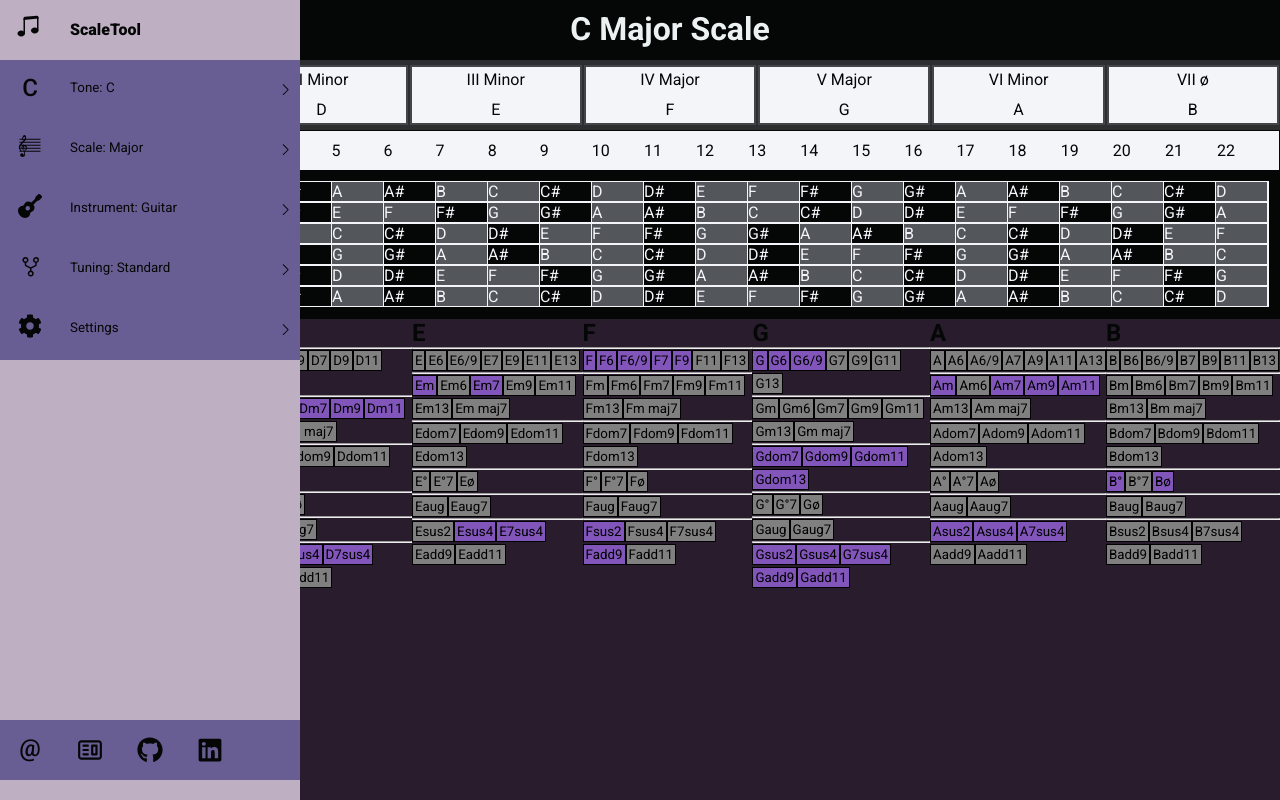
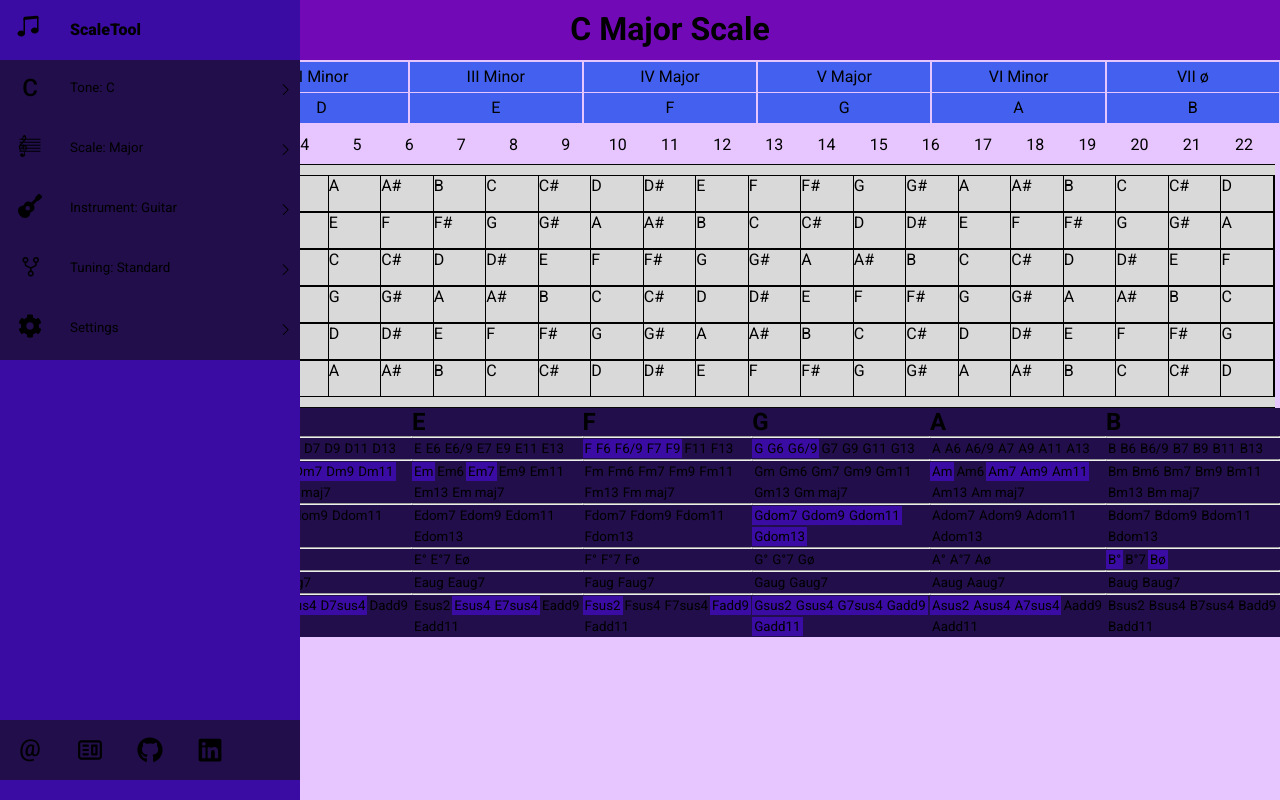
Before and after one commit to hoxas/ScaleTool, a React (Create React App) app: page / in a window 1280 px wide. Built offline with nearby package versions, Linux system fonts and the light colour scheme.

Commit message:
🧘 Rebuilding css with new colours ++ #15

```diff
--- a/src/components/style/ChordBuilder.css
+++ b/src/components/style/ChordBuilder.css
@@ -1,21 +1,20 @@
 .chordbuilder {
-    background: var(--dark-accent);
+    background: var(--alt-main);
     display: flex;
     flex-direction: row;
 }
 
 .chordbuilder button {
-    border: 1px black solid;
-    background: gray;
+    background: var(--alt-main);
     padding: 2px;
     /* border-radius: 2px; */
     margin: 1px 0px;
 }
 
 .chordbuilder button.colored {
-    background: var(--accent);
+    background: var(--main);
 }
 
 .chordbuilder button.selected {
-    background: var(--background);
+    background: var(--active);
 }
--- a/src/components/style/Fretboard.css
+++ b/src/components/style/Fretboard.css
@@ -1,35 +1,43 @@
-.fretboard {
-  border: 1px solid #050707;
-}
-
 .fretboard .strings {
-  background: #050707;
+    background: var(--fretboard-background);
     border-top: 1px solid #050707;
     border-bottom: 1px solid #050707;
-  padding: 10px;
-  color: #f3f5f9;
+    padding: 10px 0px;
+    margin: 0px 5px;
 }
 
 .fretboard .strings ul {
-  border: 1px solid #f3f5f9;
+    border: 1px solid var(--text);
 }
 
 .fretboard .strings ul li {
-  border-right: 1px solid #f3f5f9;
+    width: 35px;
+    height: 35px;
+    border-right: 1px solid var(--text);
 }
 
-.fretboard .strings ul li.colored {
-  background: #53565a;
+.fretboard .strings ul li div {
+    border-radius: 50%;
+    margin: auto;
+    margin-top: 5px;
+    margin-bottom: 5px;
+    text-align: center;
+    height: 25px;
+    width: 25px;
 }
 
-.fretboard .strings ul li.selected {
-  background: red;
+.fretboard .strings ul li div.colored {
+    background: var(--main);
+}
+
+.fretboard .strings ul li div.selected {
+    background: var(--active);
 }
 
 .fretNumber {
     padding: 10px;
-  background: #f3f5f9;
-  color: #050707;
+    background: var(--inner);
+    text-align: center;
 }
 
 ul {
--- a/src/components/style/Header.css
+++ b/src/components/style/Header.css
@@ -2,7 +2,7 @@
     position: fixed;
     width: 60px;
     height: 100%;
-  background: var(--light-detail);
+    background: var(--main);
     transition: width 500ms;
     overflow: hidden;
     z-index: 100;
@@ -18,7 +18,6 @@
     width: 100%;
     height: 60px;
     display: flex;
-  color: var(--text);
 }
 
 .nav .logo .icon {
@@ -46,8 +45,7 @@
     width: 100%;
     height: 60px;
     display: flex;
-  background: var(--light-accent);
-  color: var(--text);
+    background: var(--alt-main);
     margin: 0;
     transition: background 500ms;
 }
@@ -98,12 +96,11 @@
 }
 
 .nav .trash button:hover {
-  background-color: var(--light-accent);
+    background-color: var(--active);
 }
 
-
 .nav button:hover {
-  background: var(--accent);
+    background: var(--active);
     cursor: pointer;
 }
 
@@ -124,7 +121,7 @@
 }
 
 .contact a:hover {
-  background-color: var(--light-accent);
+    background-color: var(--main);
 }
 
 .contact .title {
--- a/src/components/style/Main.css
+++ b/src/components/style/Main.css
@@ -1,24 +1,26 @@
 :root {
-  --text: #050707;
-  --background: #f3f5f9;
-  --dark-accent: #281c2d;
-  --accent: #8155ba;
-  --light-accent: #695e93;
-  --light-detail: #beafc2;
+    --text: #000000;
+    --main: #3a0ca3;
+    --alt-main: #210e4b;
+    --inner: #e7c6ff;
+    --active: #f72585;
+    --fretboard-background: #d9d9d9;
+    --deegres-background: #4361ee;
+    --scale-name-background: #7209b7;
+    --text2: #ffffff;
 }
 
 #darktheme {
     --text: #f3f5f9;
-  --background: #050707;
-  --dark-accent: #281c2d;
-  --accent: #8155ba;
-  --light-accent: #695e93;
-  --light-detail: #beafc2;
 }
 
 body {
-  background: var(--background);
+    background: var(--inner);
     color: var(--text);
+}
+
+button {
+    border: none;
 }
 
 .content {
@@ -26,7 +28,6 @@ body {
     left: 60px;
     width: calc(100% - 60px);
     height: 100%;
-  background: var(--dark-accent)
 }
 
 .prompt {
@@ -36,7 +37,7 @@ body {
     width: 50%;
     height: 450px;
     transform: scale(1) translate(-50%, -50%);
-  background: var(--background);
+    background: var(--inner);
     border-radius: 5px;
     overflow: auto;
 }
@@ -46,14 +47,13 @@ body {
     justify-content: space-between;
     align-items: center;
     padding: 5px 10px;
-  background: var(--text);
-  color: var(--background);
+    background: var(--alt-main);
+    color: var(--text2);
 }
 
 .prompt .head button {
-  background: var(--text);
-  color: var(--light-accent);
-  border: 1px solid var(--dark-accent);
+    background: var(--main);
+    color: var(--inner);
     border-radius: 30px;
     min-width: 30px;
     height: 30px;
@@ -62,7 +62,7 @@ body {
 }
 
 .prompt .head button:hover {
-  background: var(--light-detail);
+    background: var(--active);
 }
 
 .prompt .prompt-content {
@@ -106,13 +106,13 @@ body {
 
 .prompt .prompt-content form #submit {
     min-height: 40px;
-  background: green;
+    background: var(--main);
     border: none;
     margin-top: auto;
 }
 
 .prompt .prompt-content form #submit:hover {
-  background: darkgreen;
+    background: var(--active);
 }
 
 .prompt-transition-enter {
--- a/src/components/style/ScaleDisplayer.css
+++ b/src/components/style/ScaleDisplayer.css
@@ -8,39 +8,31 @@
 .scaleName {
     width: 100%;
     height: 60px;
-  background: #050707;
+    background: var(--scale-name-background);
     display: flex;
     justify-content: center;
 }
 
 .scaleName h1 {
     padding: 10px 0;
-  color: #ecf1f2;
 }
 
 .tones {
     width: 100%;
     position: relative;
-  border-top: 5px solid #2c2e2f;
-  border-bottom: 5px solid #2c2e2f;
-  background: var(--background);
-}
-
-.tones::before {
-  content: "";
-  position: absolute;
-  top: 0px;
-  right: 0px;
-  bottom: 0px;
-  left: 0px;
-  border-top: 2px solid #424649;
-  border-bottom: 2px solid #424649;
+    border-top: 2px solid var(--inner);
+    border-bottom: 2px solid var(--inner);
+    background: var(--deegres-background);
 }
 
 .tones ul {
     display: flex;
     justify-content: center;
     align-items: center;
+}
+
+.tones .degree {
+    border-bottom: 1px solid var(--inner);
 }
 
 .tones ul li {
@@ -50,18 +42,7 @@
     text-align: center;
     flex: 1;
     padding: 5px 0;
-  border-left: 1px solid #2c2e2f;
-  border-right: 1px solid #2c2e2f;
+    border-left: 1px solid var(--inner);
+    border-right: 1px solid var(--inner);
     line-height: 20px;
 }
-
-.tones ul li::before {
-  content: "";
-  position: absolute;
-  top: 0px;
-  right: 0px;
-  bottom: 0px;
-  left: 0px;
-  border-right: 2px solid #424649;
-  border-left: 2px solid #424649;
-}
```
Lines whose indentation alone changed are shown as unchanged.
